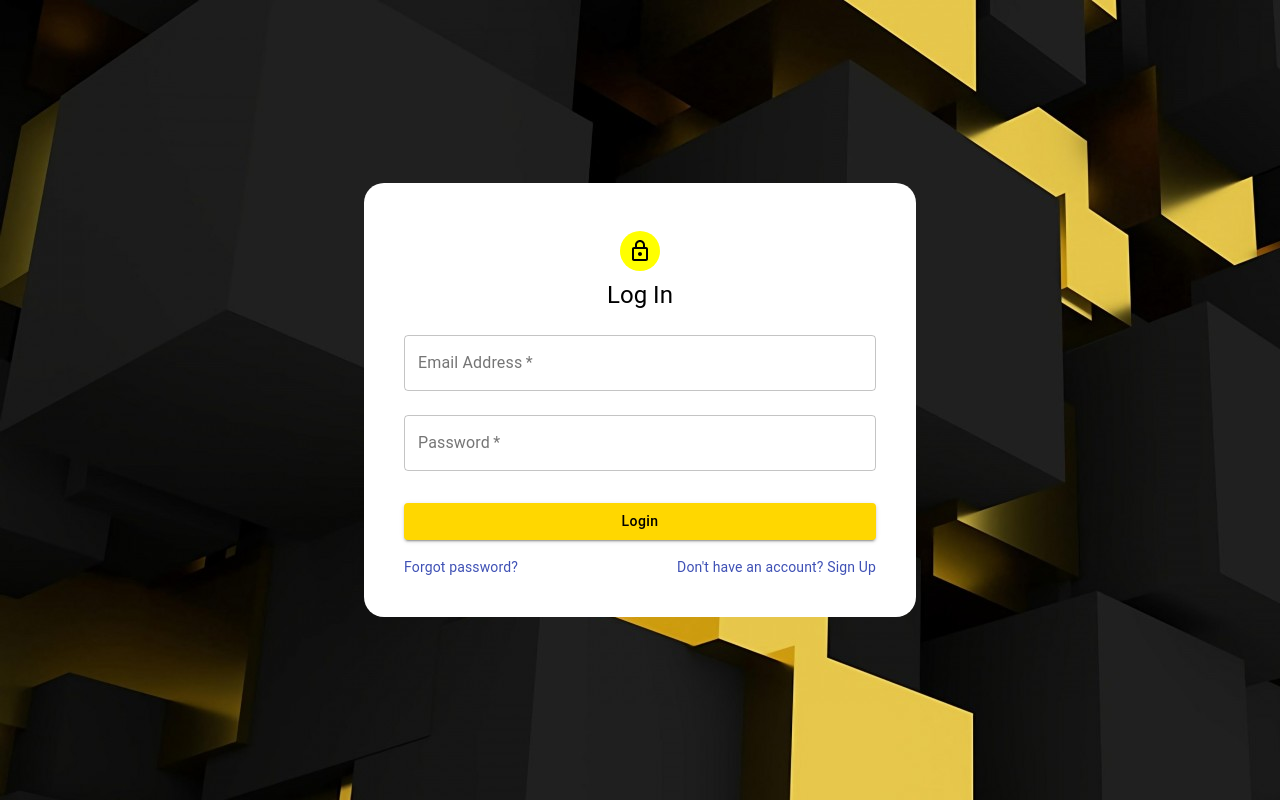
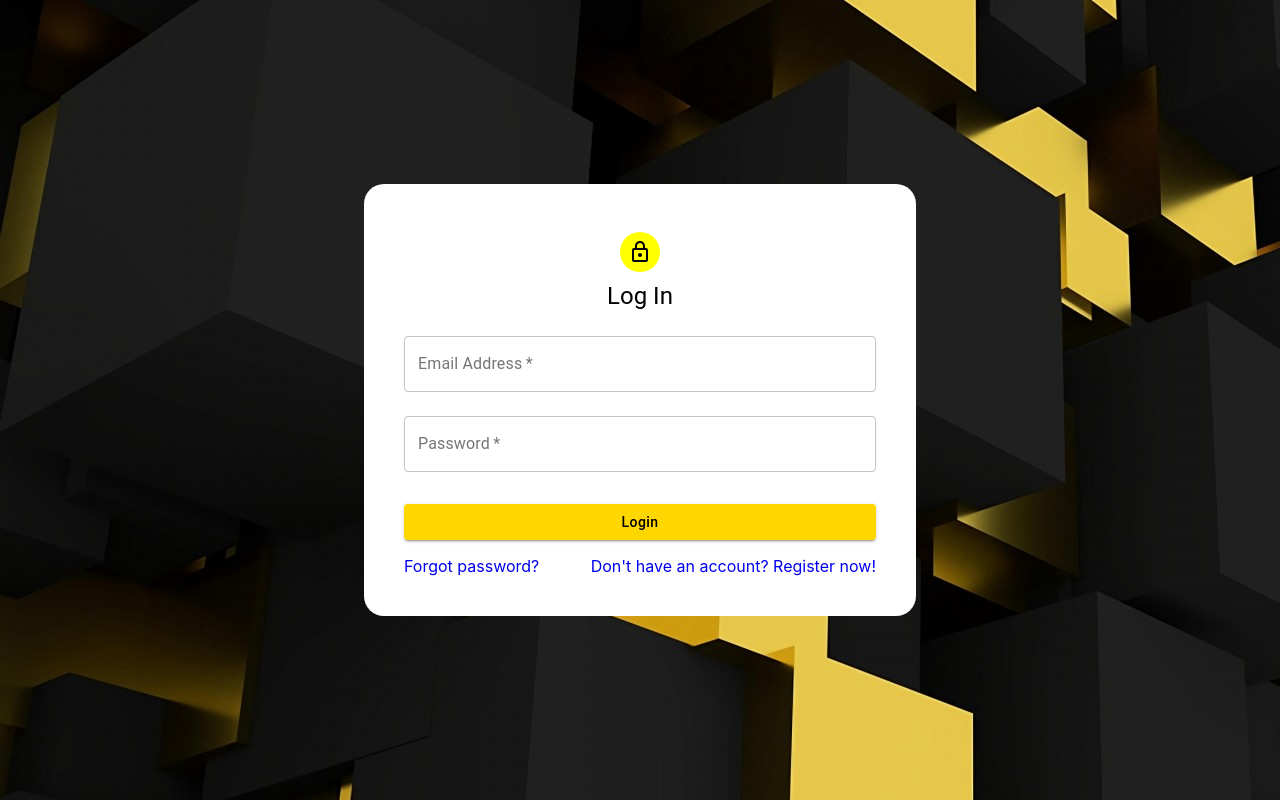
Before and after one commit to weinghwee-wee/inventory-management, a React (Create React App) app: page / in a window 1280 px wide. Built offline with nearby package versions, Linux system fonts and the light colour scheme; no server answers.

Commit message:
routing between login and register screen

```diff
--- a/src/components/login-screen.js
+++ b/src/components/login-screen.js
@@ -2,12 +2,12 @@ import React, { useState } from "react";
 import Avatar from "@material-ui/core/Avatar";
 import Button from "@material-ui/core/Button";
 import TextField from "@material-ui/core/TextField";
-import Link from "@material-ui/core/Link";
 import Grid from "@material-ui/core/Grid";
 import LockOutlinedIcon from "@material-ui/icons/LockOutlined";
 import Typography from "@material-ui/core/Typography";
 import { makeStyles } from "@material-ui/core/styles";
 import Container from "@material-ui/core/Container";
+import { Link } from "react-router-dom";
 
 const useStyles = makeStyles((theme) => ({
   paper: {
@@ -43,6 +43,9 @@ const useStyles = makeStyles((theme) => ({
     height: "100vh",
     backgroundImage: "url(" + process.env.PUBLIC_URL + "/background.jpg" + ")",
   },
+  link: {
+    textDecoration: "none"
+  }
 }));
 
 const LoginScreen = () => {
@@ -51,8 +54,8 @@ const LoginScreen = () => {
   const [password, setPassword] = useState("");
 
   const onLogin = () => {
-    console.log(email, password)
-  }
+    console.log(email, password);
+  };
 
   return (
     <div className={classes.container}>
@@ -102,13 +105,13 @@ const LoginScreen = () => {
             </Button>
             <Grid container>
               <Grid item xs>
-                <Link href="#" variant="body2">
+                <Link className={classes.link} to="/">
                   Forgot password?
                 </Link>
               </Grid>
               <Grid item>
-                <Link href="#" variant="body2">
-                  {"Don't have an account? Sign Up"}
+                <Link className={classes.link} to="/register">
+                  Don't have an account? Register now!
                 </Link>
               </Grid>
             </Grid>
```
